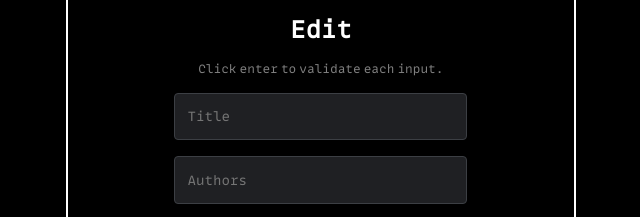
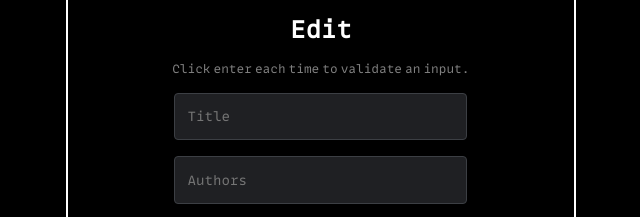
Before and after one commit to MgxBarr/ReadmeMaker, a plain HTML site: page index.html in a window 1280 px wide. Shown: the part 202-419 px from the top of the page, 22-662 px from the left. Drawn offline with Linux system fonts and the light colour scheme.

Commit message:
Update index.html

```diff
--- a/index.html
+++ b/index.html
@@ -15,7 +15,7 @@
 
             <div id="content-left">
                 <h2 id="edit">Edit</h2>
-                <div id="message">Click enter to validate each input.</div>
+                <div id="message">Click enter each time to validate an input.</div>
                 <div id="modifications">
 
                     <div class="add-name">
```
